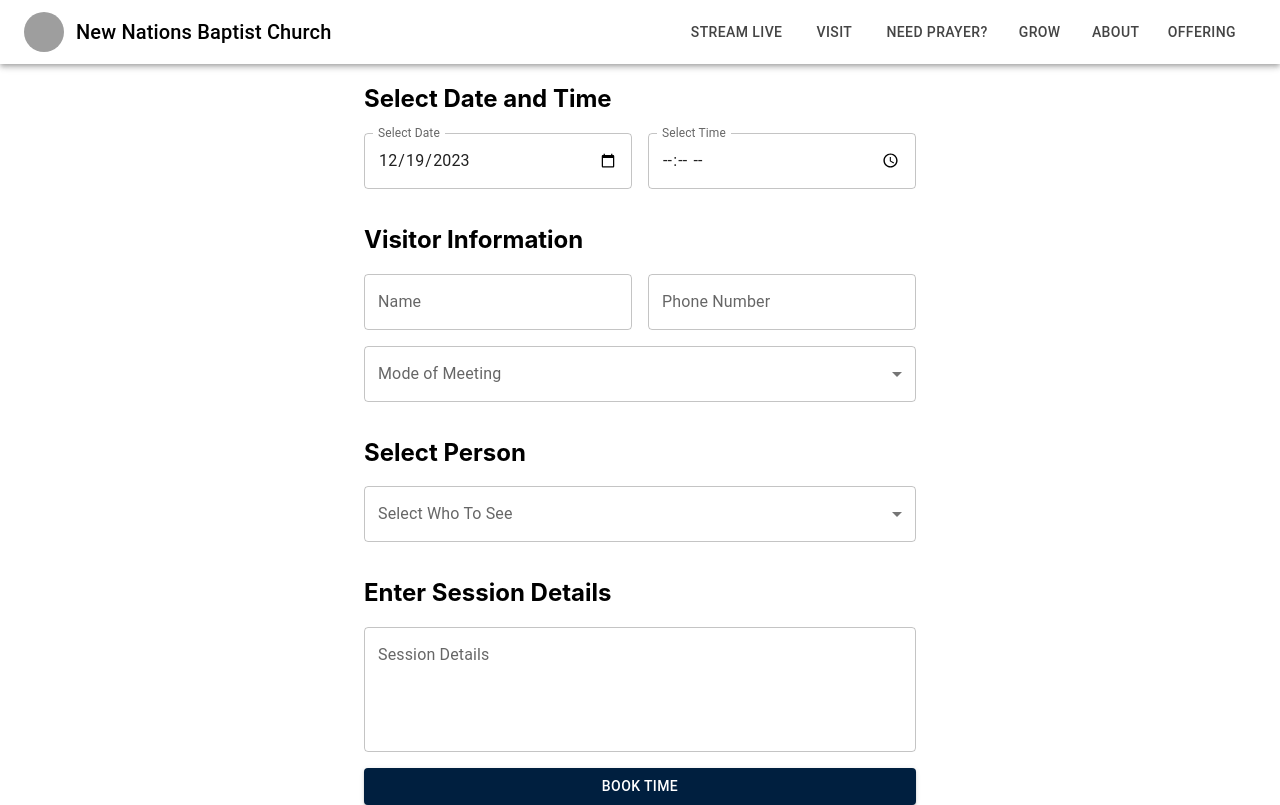
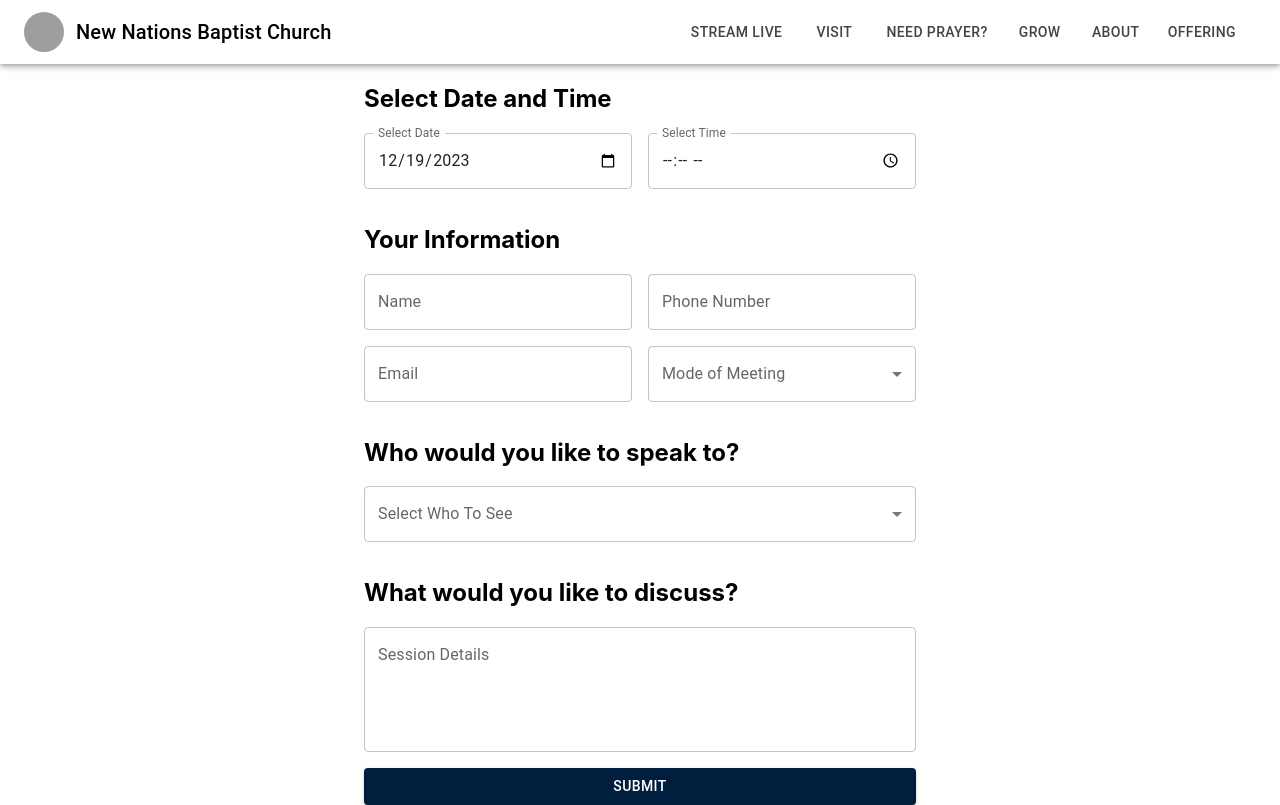
Before and after one commit to iDebonair/new-nations, a React (Create React App) app: page /calendar in a window 1280 px wide. Built offline with nearby package versions, Linux system fonts and the light colour scheme; grey boxes are pictures that could not be loaded.

Commit message:
updated visit and about  pages

```diff
--- a/src/components/Calendar.js
+++ b/src/components/Calendar.js
@@ -20,6 +20,7 @@ const Calendar = () => {
   const [sessionDetails, setSessionDetails] = useState('');
   const [name, setName] = useState('');
   const [phoneNumber, setPhoneNumber] = useState('');
+  const [email, setEmail] = useState('');
   const [modeOfMeeting, setModeOfMeeting] = useState('');
 
   const handleDateChange = (date) => {
@@ -36,6 +37,10 @@ const Calendar = () => {
 
   const handleDetailsChange = (details) => {
     setSessionDetails(details);
+  };
+
+  const handleEmailChange = (email) => {
+    setEmail(email);
   };
 
   const handleNameChange = (name) => {
@@ -100,7 +105,7 @@ const Calendar = () => {
 
         <Grid item xs={12}>
           <div>
-            <h2>Visitor Information</h2>
+            <h2>Your Information</h2>
             <Grid container spacing={2}>
               <Grid item xs={12} sm={6}>
                 <TextField
@@ -119,7 +124,16 @@ const Calendar = () => {
                   fullWidth
                 />
               </Grid>
-              <Grid item xs={12}>
+              <Grid item xs={12} sm={6}>
+          <TextField
+            label="Email"
+            type="email"
+            value={email}
+            onChange={(e) => handleEmailChange(e.target.value)}
+            fullWidth
+          />
+        </Grid>
+              <Grid item xs={12} sm={6}>
                 <FormControl fullWidth>
                   <InputLabel>Mode of Meeting</InputLabel>
                   <Select
@@ -137,7 +151,7 @@ const Calendar = () => {
 
         <Grid item xs={12}>
           <div>
-            <h2>Select Person</h2>
+            <h2>Who would you like to speak to?</h2>
             <FormControl fullWidth>
               <InputLabel>Select Who To See</InputLabel>
               <Select
@@ -154,7 +168,7 @@ const Calendar = () => {
 
         <Grid item xs={12}>
           <div>
-            <h2>Enter Session Details</h2>
+            <h2>What would you like to discuss?</h2>
             <TextField
               label="Session Details"
               multiline
@@ -177,7 +191,7 @@ const Calendar = () => {
             onClick={handleBooking}
             fullWidth
           >
-            Book Time
+            Submit
           </Button>
         </Grid>
       </Grid>
```
